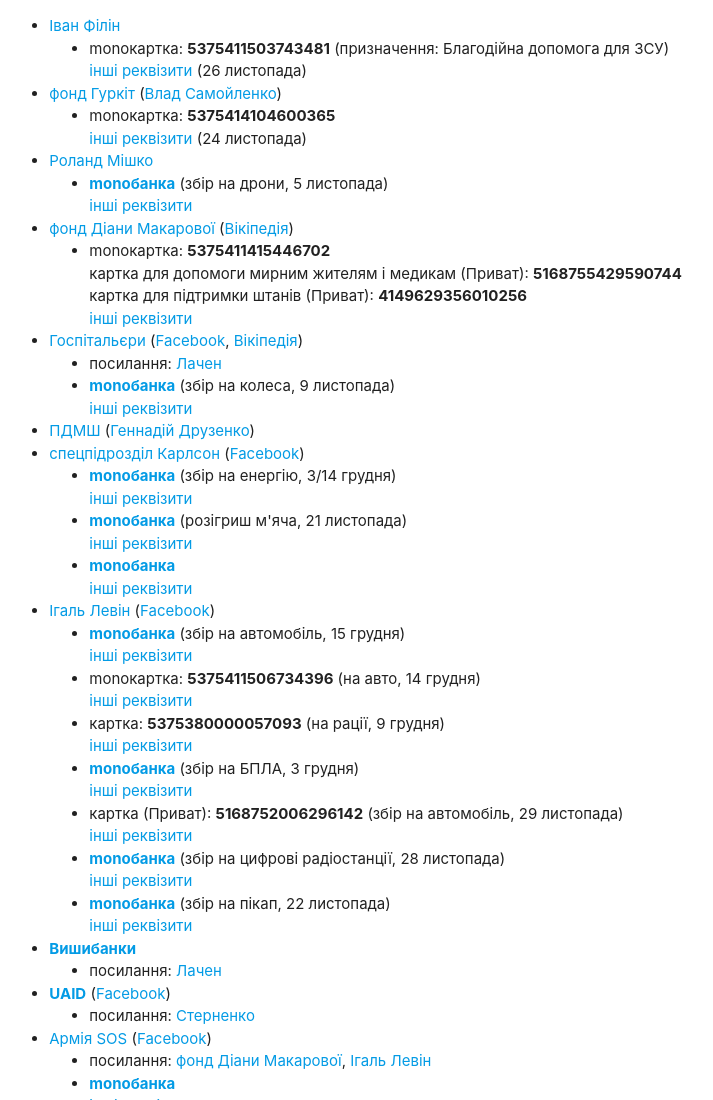
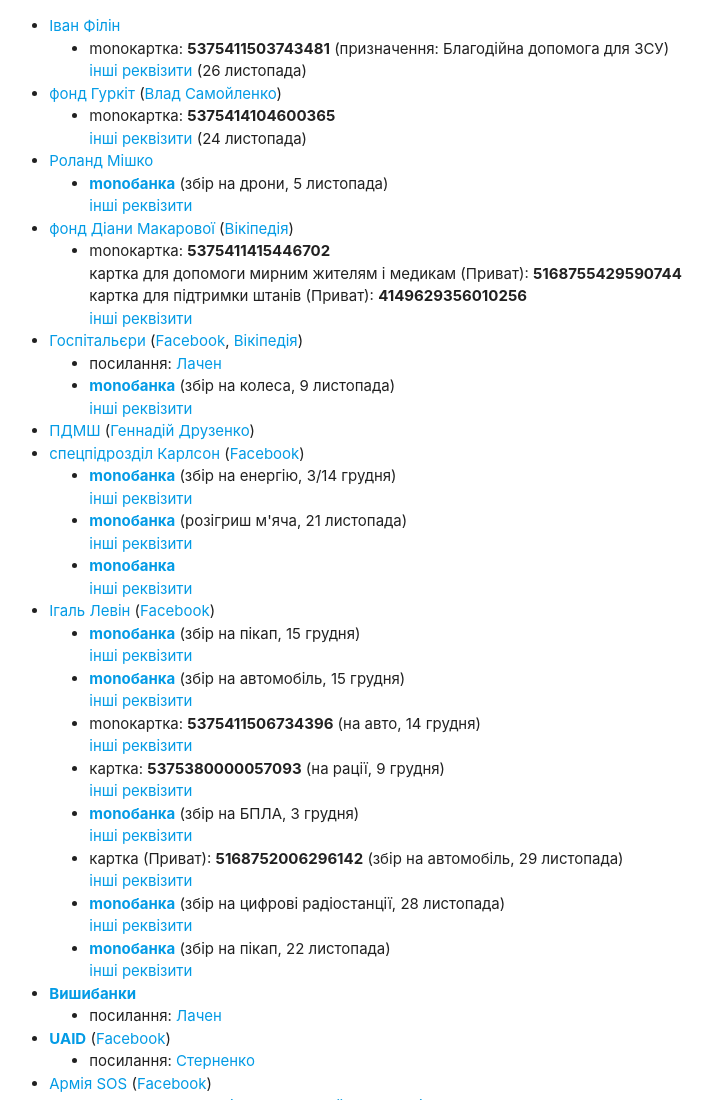
Before and after one commit to x-yuri/supportzsu, a plain HTML site: page index.html in a window 1280 px wide. Shown: the top 1100 px of the page, without its empty margins (194-907 px from the left). Drawn offline with nearby package versions, Linux system fonts and the light colour scheme; a script that the page names is missing.

Commit message:
~ update

```diff
--- a/index.html
+++ b/index.html
@@ -103,8 +103,11 @@
                 <a href="https://t.me/yigal_levin" target="_blank">Ігаль Левін</a>
                 (<a href="https://www.facebook.com/LevinYigal/" target="_blank">Facebook</a>)
                 <ul>
+                    <li><a class="b jar" href="https://send.monobank.ua/jar/6MiYkYJBpn" target="_blank">monoбанка</a> (збір на пікап, 15 грудня)<br>
+                        <a href="https://t.me/yigal_levin/37350" target="_blank">інші реквізити</a>
                     <li><a class="b jar" href="https://send.monobank.ua/jar/7CeTF5HyTF" target="_blank">monoбанка</a> (збір на автомобіль, 15 грудня)<br>
                         <a href="https://t.me/yigal_levin/37329" target="_blank">інші реквізити</a>
+                        <span class="hidden private">15</span>
                     <li>monoкартка: <span class="b ccard">5375411506734396</span> (на авто, 14 грудня)<br>
                         <a href="https://t.me/yigal_levin/37314" target="_blank">інші реквізити</a>
                         <span class="hidden private">15</span>
```
